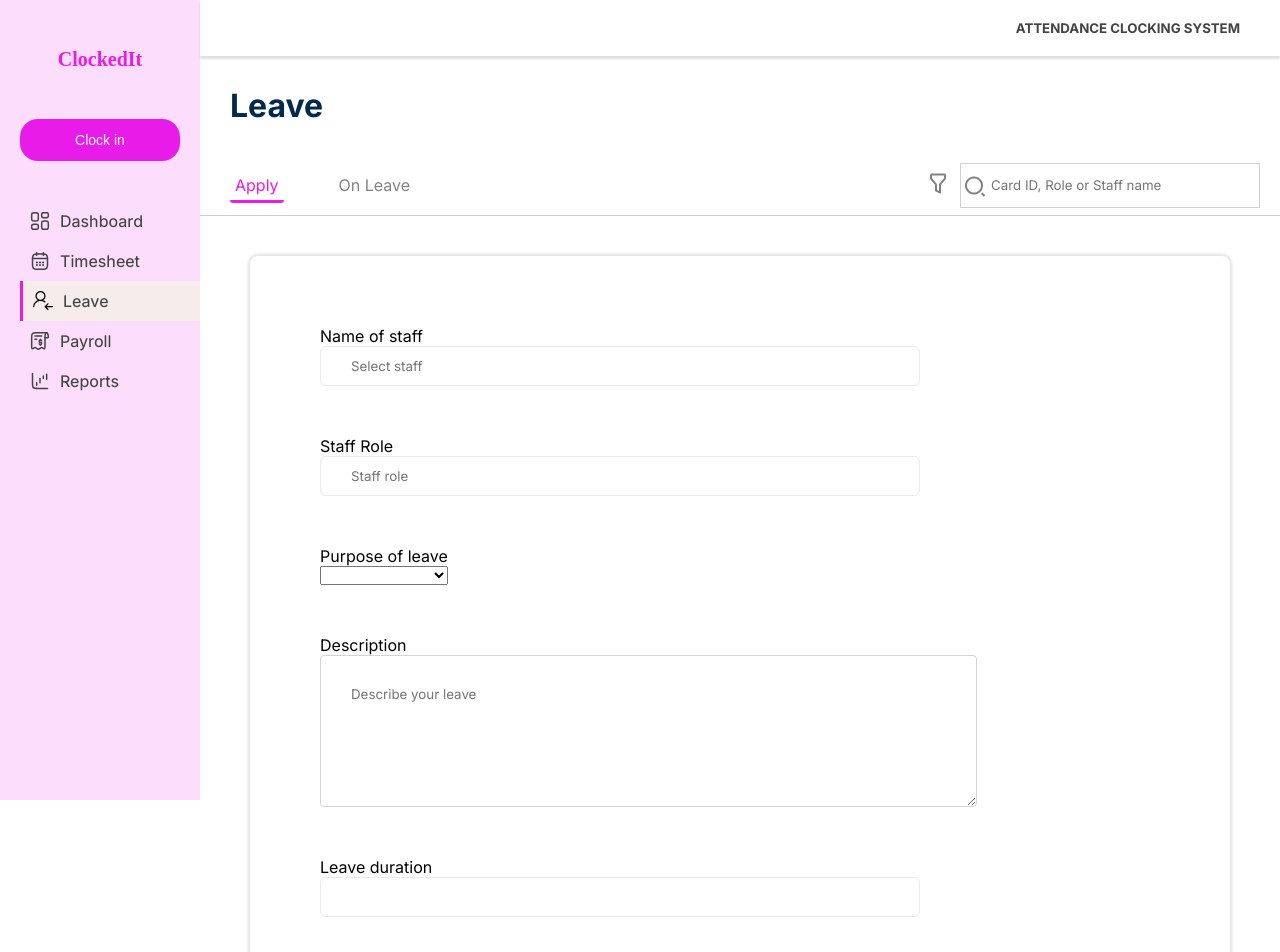
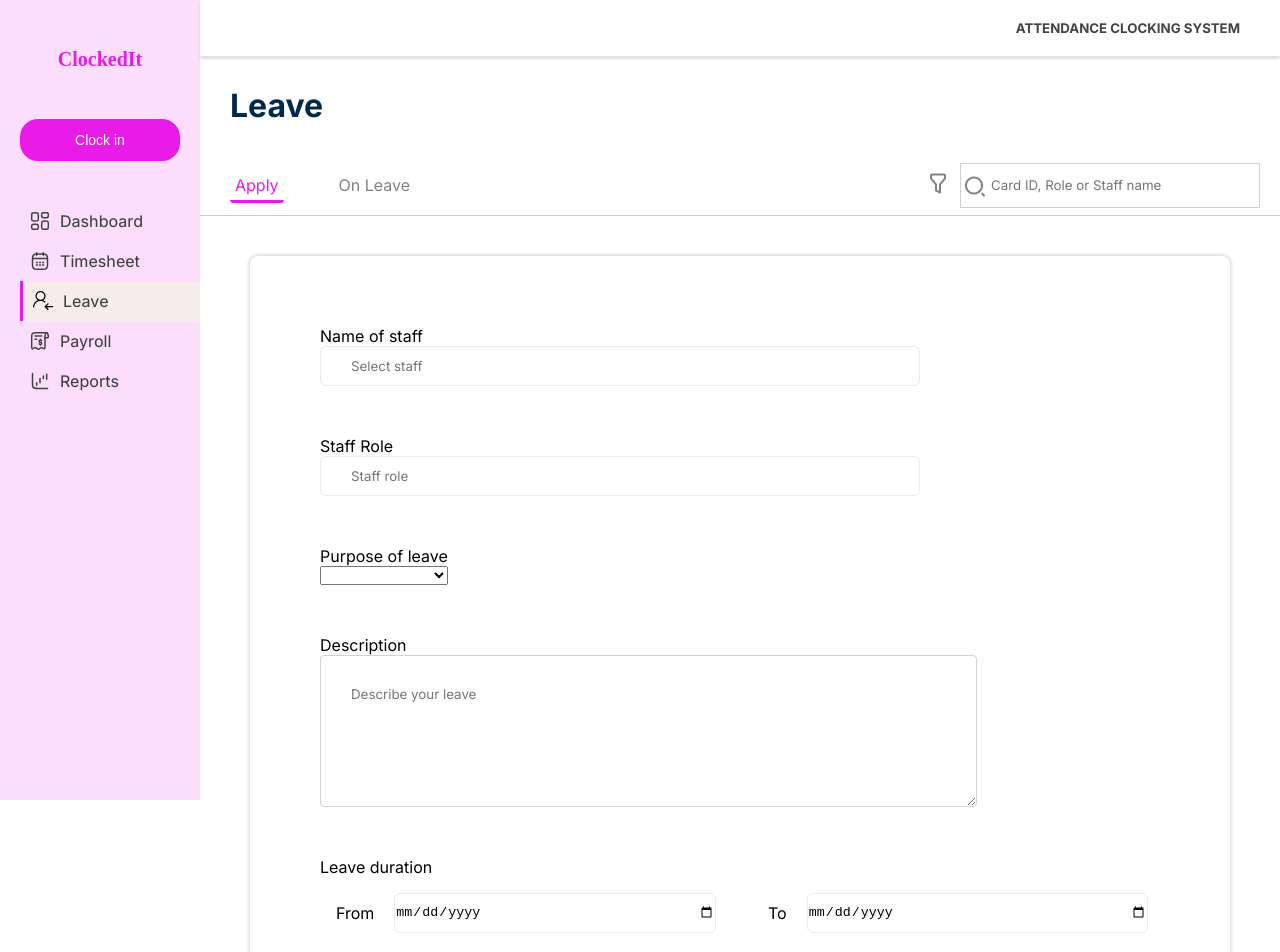
Before and after one commit to chidinmabnwaeze/AttendanceSystem, a React (Vite) app: page /leave in a window 1280 px wide. Shown: the top 952 px of the page. Built offline with nearby package versions, Linux system fonts and the light colour scheme.

Commit message:
added leave duration

```diff
--- a/src/components/form.jsx
+++ b/src/components/form.jsx
@@ -49,7 +49,16 @@ const form = () => {
         <div className="name">
           <label className="staff" htmlFor="name">
             Leave duration
-            <input type="text" />
+            <div className="duration-input">
+              <span>
+                From
+                <input type="date" />
+              </span>
+              <span>
+                To
+                <input type="date" />
+              </span>
+            </div>
           </label>
         </div>
 
--- a/src/styles/leave.css
+++ b/src/styles/leave.css
@@ -51,3 +51,17 @@ textarea {
   border: 1px solid rgb(212, 210, 210);
   border-radius: 4px;
 }
+.duration-input {
+  display: flex;
+  align-items: center;
+  justify-content: center;
+}
+.duration-input span {
+  display: flex;
+  align-items: center;
+  width: 400px;
+  margin: 1rem;
+}
+.duration-input input {
+  margin: 0 20px;
+}
```
